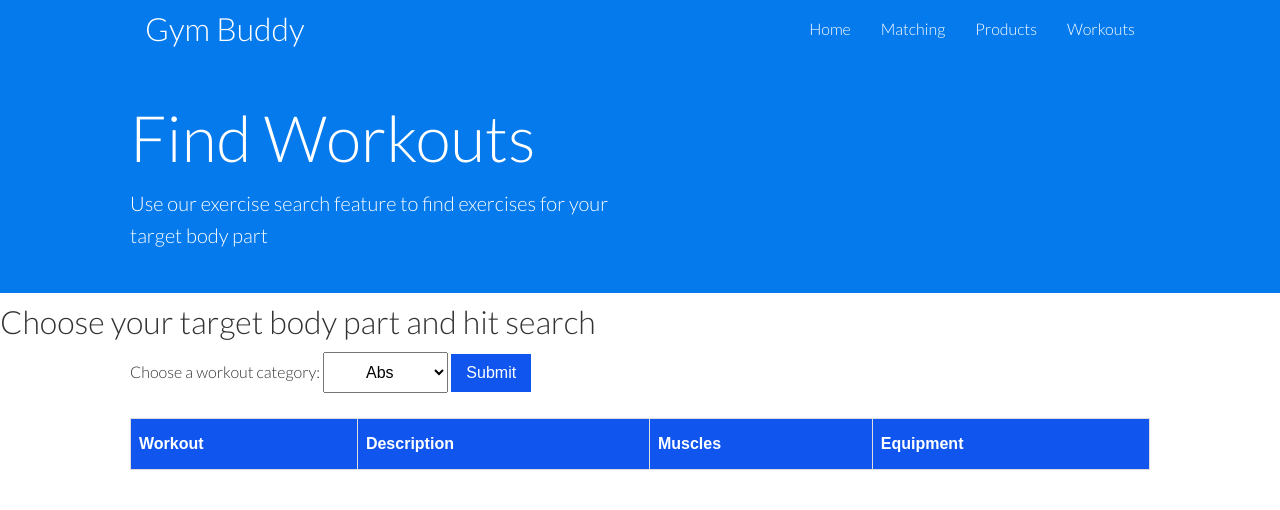
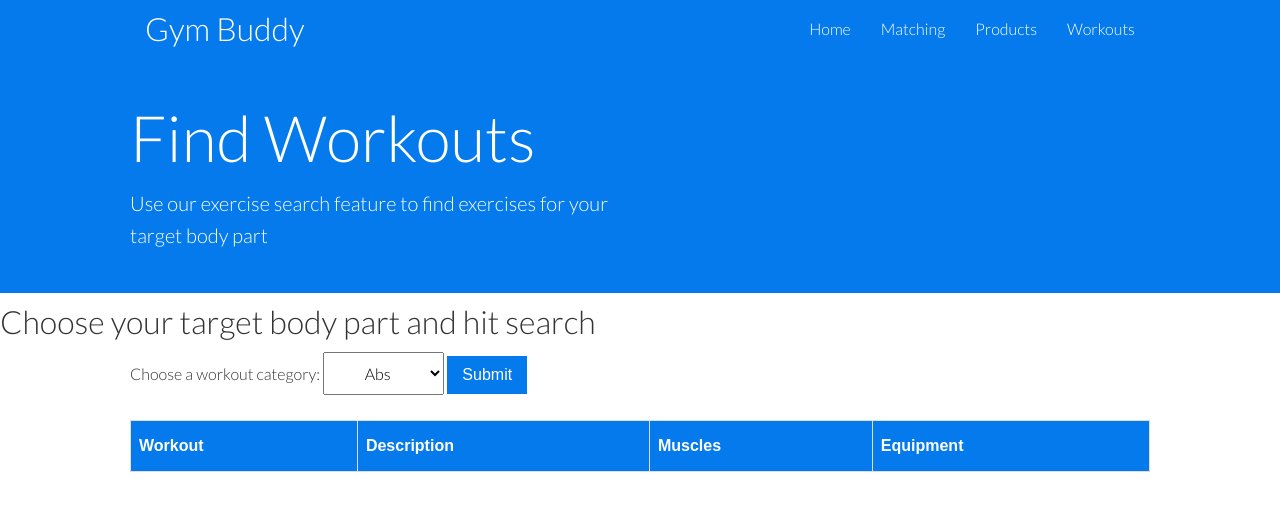
Before and after one commit to hamza4259/comp20finalproj, a website: page public/workout.html in a window 1280 px wide. Both pictures are taken after a click on the input 491 px from the left and 372 px from the top of the page. Drawn offline with nearby package versions, Linux system fonts and the light colour scheme; no server answers.

Commit message:
Update api_page.css

```diff
--- a/public/api_page.css
+++ b/public/api_page.css
@@ -17,12 +17,12 @@
     padding-top: 12px;
     padding-bottom: 12px;
     text-align: left;
-    background-color: rgb(16, 86, 238);
+    background-color: #047aed;
     color: white;
   }
 
   input[type=submit] {
-    background-color:rgb(16, 86, 238);
+    background-color:#047aed;
     border: none;
     color: white;
     padding: 10px 15px;
@@ -41,6 +41,7 @@
     text-decoration: none;
     display: inline-block;
     font-size: 16px;
+    font-family:'Lato', sans-serif;
   }
 
 option {
@@ -52,4 +53,5 @@ option {
     text-decoration: none;
     display: inline-block;
     font-size: 16px;
+    font-family:'Lato', sans-serif;
   }
```
